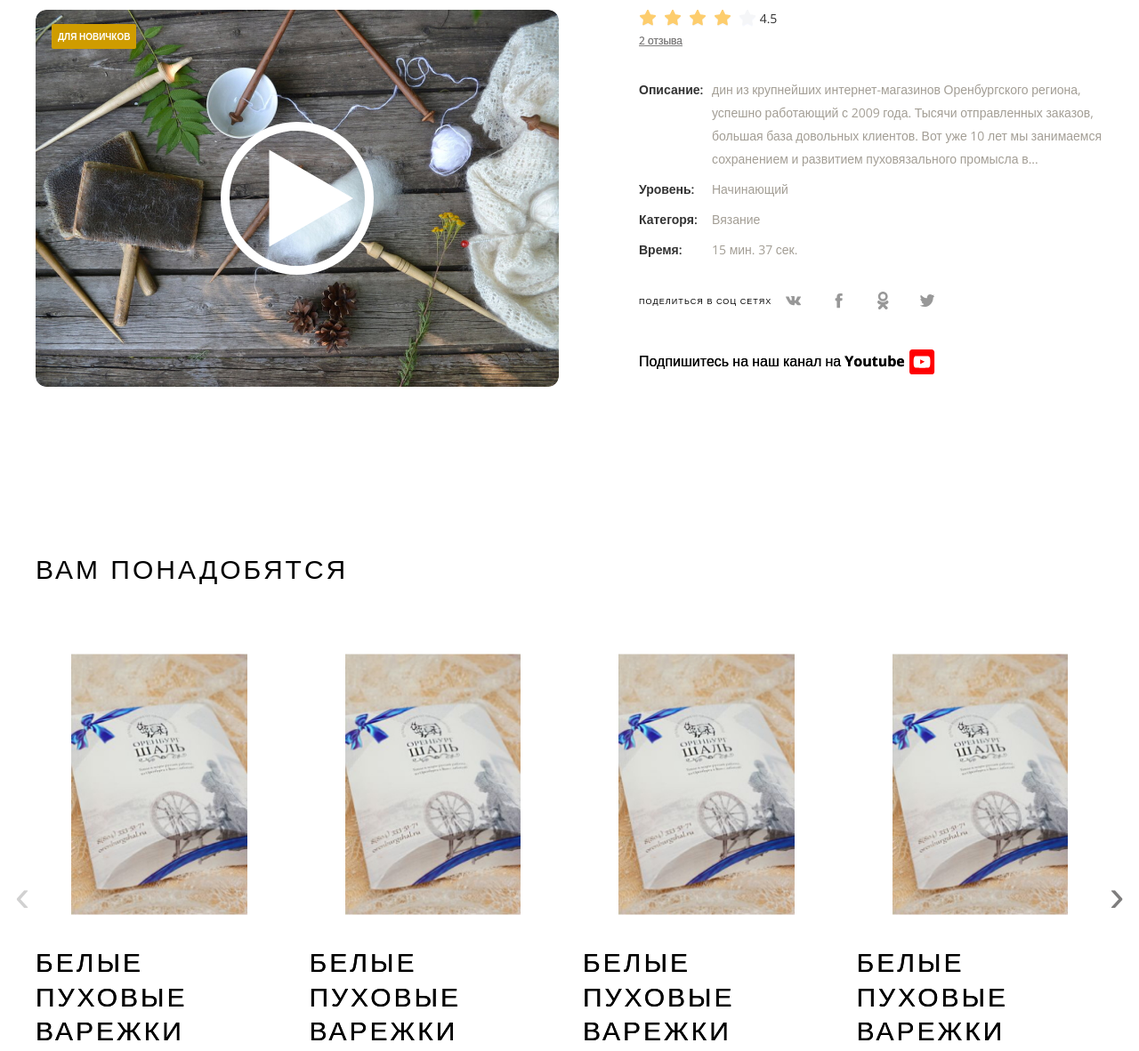
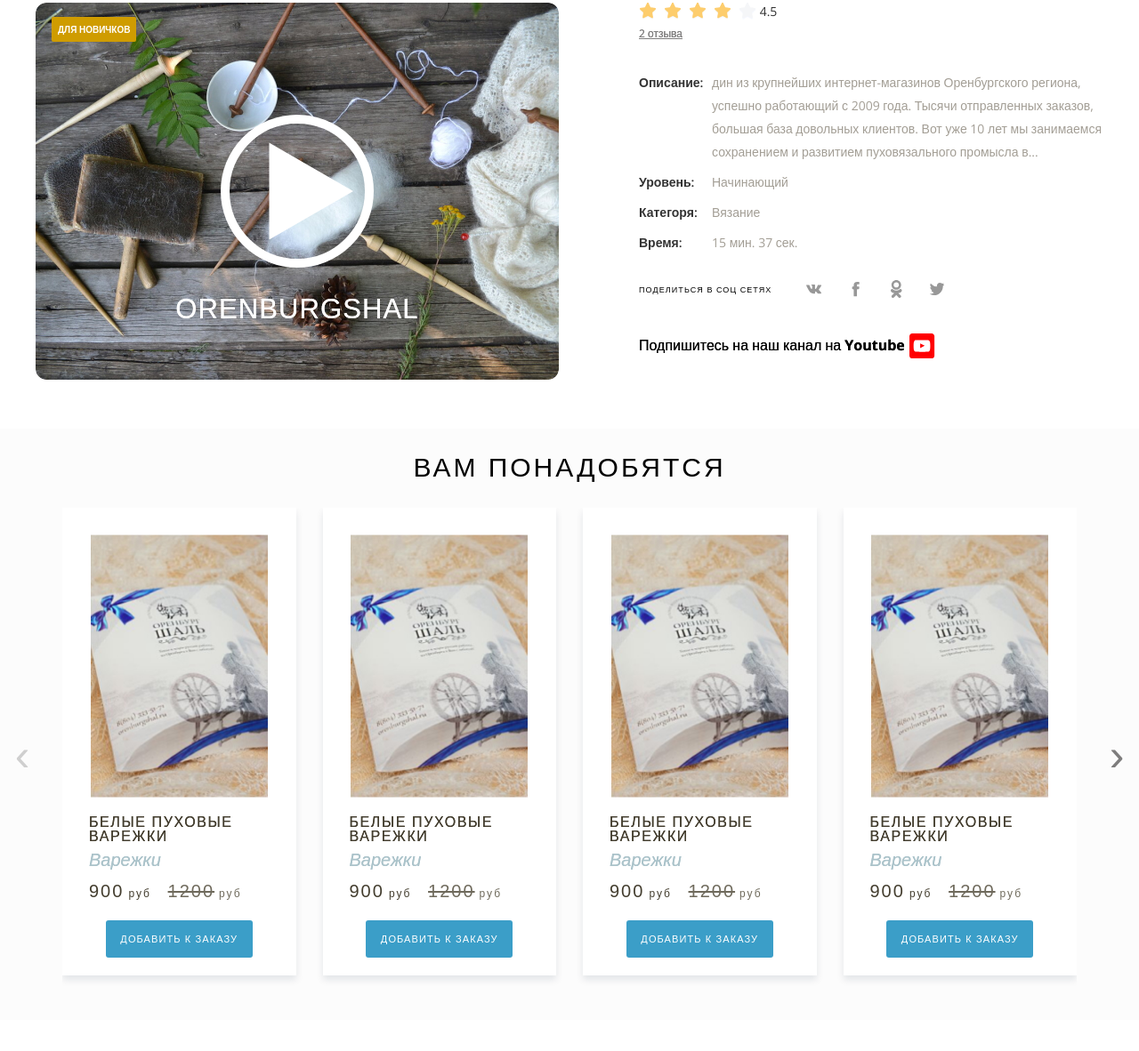
Before and after one commit to Verta-master/shali, a plain HTML site: page video-card.html in a window 1280 px wide. Shown: the part 168-1350 px from the top of the page at 89% size. Drawn offline with nearby package versions, Linux system fonts and the light colour scheme; a web font is replaced by a local one.

Commit message:
Update 2020-05-02T09:04:45.332Z

```diff
--- a/css/style.css
+++ b/css/style.css
@@ -226,8 +226,8 @@
 .wrapper__center .page-title span::before {
   content: "";
   position: absolute;
-  top: -10px;
-  left: -75px;
+  top: -8px;
+  left: -90px;
   display: block;
   width: 49px;
   height: 50px;
@@ -1250,6 +1250,24 @@
   background-size: contain;
   pointer-events: none;
 }
+.new-video__link::before {
+  content: "orenburgshal";
+  display: none;
+  position: absolute;
+  bottom: 15%;
+  left: 50%;
+  z-index: 10;
+  -webkit-transform: translateX(-50%);
+          transform: translateX(-50%);
+  font-family: 'Oranienbaum', sans-serif;
+  font-weight: normal;
+  font-size: 31px;
+  line-height: 1;
+  color: #fff;
+  letter-spacing: 1.1px;
+  text-transform: uppercase;
+  pointer-events: none;
+}
 .topics {
   padding-top: 15px;
   padding-bottom: 15px;
@@ -1292,6 +1310,22 @@
 .recent {
   padding-top: 50px;
   padding-bottom: 60px;
+}
+.recent--bg {
+  padding-top: 10px;
+  padding-bottom: 30px;
+  background: #FCFCFC;
+}
+.recent--bg .recent__title {
+  text-align: center;
+}
+.recent--bg .recent__slider {
+  margin-top: 25px;
+  padding-bottom: 20px;
+}
+.recent--bg .recent__wrap {
+  padding-left: 30px;
+  padding-right: 30px;
 }
 .recent__title {
   font-weight: normal;
@@ -1350,6 +1384,134 @@
 }
 .recent__next {
   right: -30px;
+}
+.recent__item {
+  height: auto;
+  display: -webkit-box;
+  display: -ms-flexbox;
+  display: flex;
+  -webkit-box-orient: vertical;
+  -webkit-box-direction: normal;
+      -ms-flex-direction: column;
+          flex-direction: column;
+  padding: 30px;
+  padding-bottom: 20px;
+  background: #FFFFFF;
+  -webkit-box-shadow: 0px 5px 8px rgba(0, 33, 63, 0.1);
+          box-shadow: 0px 5px 8px rgba(0, 33, 63, 0.1);
+  -webkit-box-sizing: border-box;
+          box-sizing: border-box;
+}
+.recent__link {
+  display: block;
+}
+.recent__link:hover {
+  text-decoration: none;
+}
+.recent__link:hover .recent__name {
+  color: #abc3ca;
+}
+.recent__img {
+  margin: 0;
+  padding: 0;
+  width: 100%;
+  height: 296px;
+  margin-bottom: 20px;
+  display: -webkit-box;
+  display: -ms-flexbox;
+  display: flex;
+  -webkit-box-pack: center;
+      -ms-flex-pack: center;
+          justify-content: center;
+  -webkit-box-align: center;
+      -ms-flex-align: center;
+          align-items: center;
+  overflow: hidden;
+}
+.recent__img img {
+  display: block;
+  -webkit-box-flex: 0;
+      -ms-flex: 0 0 auto;
+          flex: 0 0 auto;
+  max-height: 100%;
+}
+.recent__name {
+  margin-bottom: 5px;
+  font-family: 'Oranienbaum', sans-serif;
+  font-weight: normal;
+  font-size: 16px;
+  line-height: 1;
+  letter-spacing: 1.6px;
+  text-transform: uppercase;
+  color: #433D2E;
+}
+.recent__category {
+  margin-top: 0;
+  margin-bottom: 10px;
+  font-family: "Nickainley", sans-serif;
+  font-style: italic;
+  font-weight: normal;
+  font-size: 20px;
+  line-height: 26px;
+  color: #ABC3CA;
+}
+.recent__category:hover {
+  text-decoration: none;
+}
+.recent__form {
+  margin-top: auto;
+}
+.recent__price {
+  margin-bottom: 20px;
+}
+.recent__oldprice,
+.recent__newprice {
+  display: inline-block;
+  vertical-align: middle;
+  margin-right: 15px;
+  font-family: 'Oranienbaum', sans-serif;
+  letter-spacing: 2px;
+  color: #433D2E;
+  font-size: 12px;
+}
+.recent__oldprice span,
+.recent__newprice span {
+  margin-right: 5px;
+  font-size: 20px;
+}
+.recent__oldprice {
+  color: #6F6A5C;
+}
+.recent__oldprice span {
+  text-decoration: line-through;
+}
+.recent__btn {
+  width: 165px;
+  height: 42px;
+  margin-left: auto;
+  margin-right: auto;
+  display: -webkit-box;
+  display: -ms-flexbox;
+  display: flex;
+  -webkit-box-pack: center;
+      -ms-flex-pack: center;
+          justify-content: center;
+  -webkit-box-align: center;
+      -ms-flex-align: center;
+          align-items: center;
+  text-align: center;
+  letter-spacing: 1.1px;
+  text-transform: uppercase;
+  font-weight: normal;
+  font-size: 11px;
+  color: #fff;
+  background-color: #3B9EC8;
+  border-radius: 3px;
+  border: 0;
+  cursor: pointer;
+}
+.recent__btn:hover {
+  background-color: #66b7da;
 }
 .sorting {
   position: relative;
@@ -1422,8 +1584,8 @@
   border-color: #3B9EC8;
 }
 .card {
-  margin-top: 50px;
-  padding-bottom: 70px;
+  margin-top: 42px;
+  padding-bottom: 55px;
 }
 .card__wrap {
   display: -webkit-box;
@@ -1447,6 +1609,9 @@
 .card__video .new-video__link img {
   display: block;
 }
+.card__video .new-video__link::before {
+  display: block;
+}
 .card__video .steps-tabs__label {
   top: 16px;
   left: 18px;
@@ -1458,6 +1623,7 @@
   margin-top: 0;
 }
 .card__info .new-video__youtube {
+  margin-bottom: 20px;
   text-align: left;
 }
 .card__table {
@@ -1478,8 +1644,8 @@
   color: #333;
 }
 .net {
-  margin-top: 25px;
-  margin-bottom: 40px;
+  margin-top: 20px;
+  margin-bottom: 35px;
   display: -webkit-box;
   display: -ms-flexbox;
   display: flex;
@@ -1491,6 +1657,7 @@
           align-items: center;
 }
 .net span {
+  margin-right: 25px;
   font-size: 9px;
   line-height: 1;
   letter-spacing: 1.1px;
@@ -1512,7 +1679,7 @@
           align-items: center;
 }
 .net__item {
-  margin: 0 10px;
+  margin: 0 8px;
 }
 .net__link {
   width: 30px;
@@ -1554,6 +1721,27 @@
   -webkit-transition: ease-out 0.3s;
   transition: ease-out 0.3s;
 }
+.more {
+  padding-top: 60px;
+  padding-bottom: 70px;
+  color: #646363;
+  line-height: 21px;
+}
+.more__title {
+  text-align: center;
+  font-size: 24px;
+  letter-spacing: 2.4px;
+  color: #333;
+}
+.more__text {
+  max-width: 1050px;
+  margin-left: auto;
+  margin-right: auto;
+  margin-top: 30px;
+}
+.more__text p {
+  margin-bottom: 22px;
+}
 @media (max-width: 1200px) {
   .wrapper {
     width: 100%;
--- a/video-card.html
+++ b/video-card.html
@@ -87,7 +87,7 @@
       </div>
     </section>
 
-    <section class="recent">
+    <section class="recent recent--bg">
       <div class="wrapper">
         <h2 class="recent__title">вам понадобятся</h2>
         <div class="recent__wrap">
@@ -98,7 +98,7 @@
                   <figure class="recent__img">
                     <img src="img/images/card-img.jpg" alt="Варежки">
                   </figure>
-                  <p class="recent__title">Белые пуховые варежки</p>
+                  <p class="recent__name">Белые пуховые варежки</p>
                 </a>
                 <a href="#" class="recent__category">Варежки</a>
                 <form action="#" class="recent__form">
@@ -114,7 +114,7 @@
                   <figure class="recent__img">
                     <img src="img/images/card-img.jpg" alt="Варежки">
                   </figure>
-                  <p class="recent__title">Белые пуховые варежки</p>
+                  <p class="recent__name">Белые пуховые варежки</p>
                 </a>
                 <a href="#" class="recent__category">Варежки</a>
                 <form action="#" class="recent__form">
@@ -130,7 +130,7 @@
                   <figure class="recent__img">
                     <img src="img/images/card-img.jpg" alt="Варежки">
                   </figure>
-                  <p class="recent__title">Белые пуховые варежки</p>
+                  <p class="recent__name">Белые пуховые варежки</p>
                 </a>
                 <a href="#" class="recent__category">Варежки</a>
                 <form action="#" class="recent__form">
@@ -146,7 +146,7 @@
                   <figure class="recent__img">
                     <img src="img/images/card-img.jpg" alt="Варежки">
                   </figure>
-                  <p class="recent__title">Белые пуховые варежки</p>
+                  <p class="recent__name">Белые пуховые варежки</p>
                 </a>
                 <a href="#" class="recent__category">Варежки</a>
                 <form action="#" class="recent__form">
@@ -162,7 +162,7 @@
                   <figure class="recent__img">
                     <img src="img/images/card-img.jpg" alt="Варежки">
                   </figure>
-                  <p class="recent__title">Белые пуховые варежки</p>
+                  <p class="recent__name">Белые пуховые варежки</p>
                 </a>
                 <a href="#" class="recent__category">Варежки</a>
                 <form action="#" class="recent__form">
@@ -184,12 +184,14 @@
     <section class="more">
       <div class="wrapper">
         <h2 class="more__title">подробнее</h2>
+        <div class="more__text">
           <p>Очень красивая паутинка серого цвета</p>
           <p><b>Полностью ручная работа.</b> Вся богатая и замысловатая композиция этой паутинки - результат ручного труда потомственной мастерицы. Ни одной машинной детали в этом изделии нет, при этом Вы не обнаружите изъянов в геометрии рисунка.</p>
           <p><b>Авторское изделие.</b> Данная паутинка - штучный товар. Ее изготавливает всего одна мастерица, а "тираж" изделия ограничен из-за высокой сложности вязки. Шанс найти у кого-то из знакомых идентичную модель стремительно приближается к нулю.</p>
           <p><b>Легкий и стильный аксессуар.</b> Паутинка "Безупречная красота" невероятно легкая. При этом благодаря насыщенному узору она будет ярко дополнять Ваш образ, сочетаясь практически с любыми элементами гардероба, что в совокупности делает ее отличным вечерним аксессуаром с претензией на роскошь.</p>
           <p><b>Броский внешний вид.</b> При своем цветовом решении эта паутинка обладает стильным внешним видом, который обязательно будет выделять Вас из толпы на абсолютно любом мероприятии.</p>
           <p><b>Красота и практичность.</b> Это изделие не только очень красивый и стильный аксессуар, выполненный от и до ручным трудом. Данная паутинка очень практичная, не предъявляет высоких требований в использовании, уходе и хранении и при должном обращении прослужит Вам не один десяток лет.</p>
+        </div>
       </div>
     </section>
   </main>
```
Also changed, not shown: css/style.min.css. Lines whose indentation alone changed are shown as unchanged.
